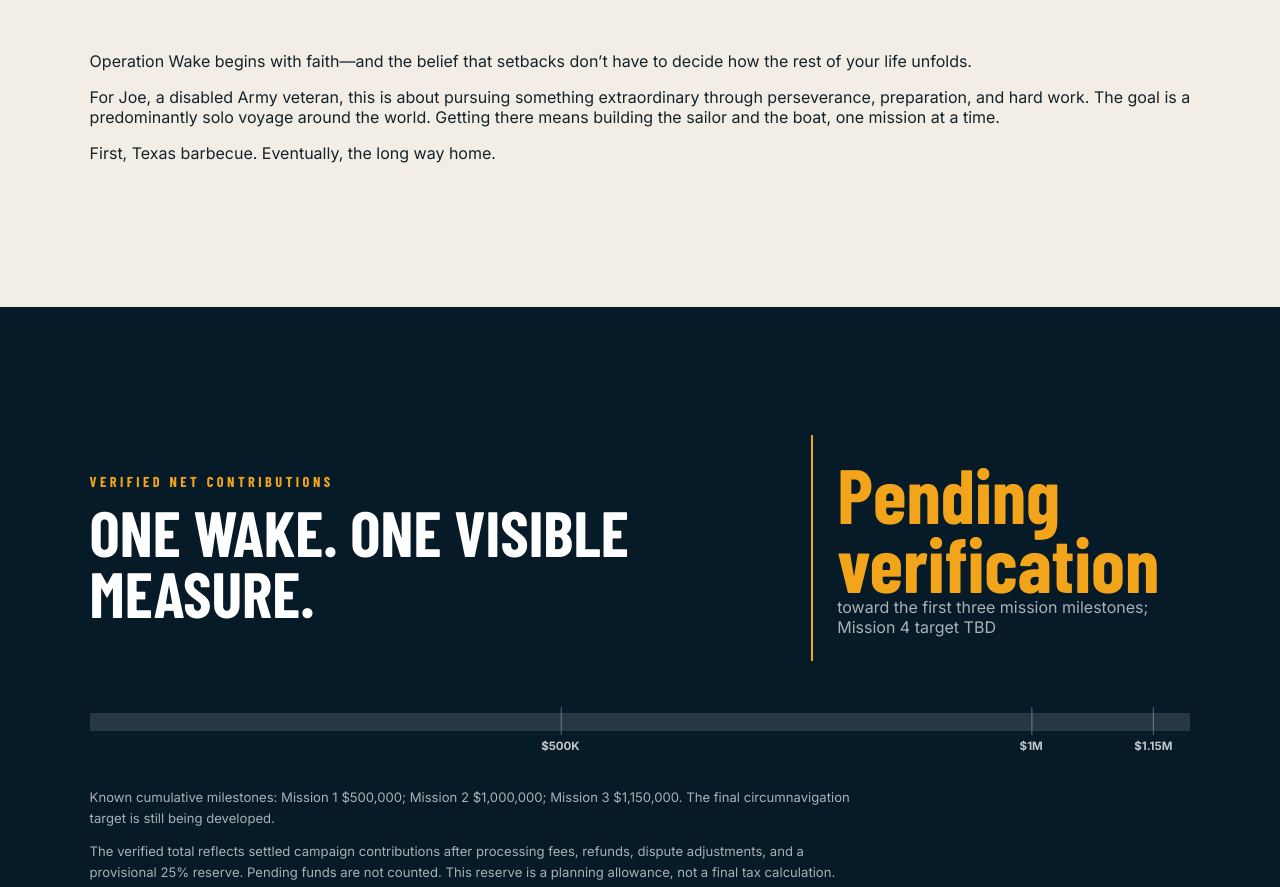
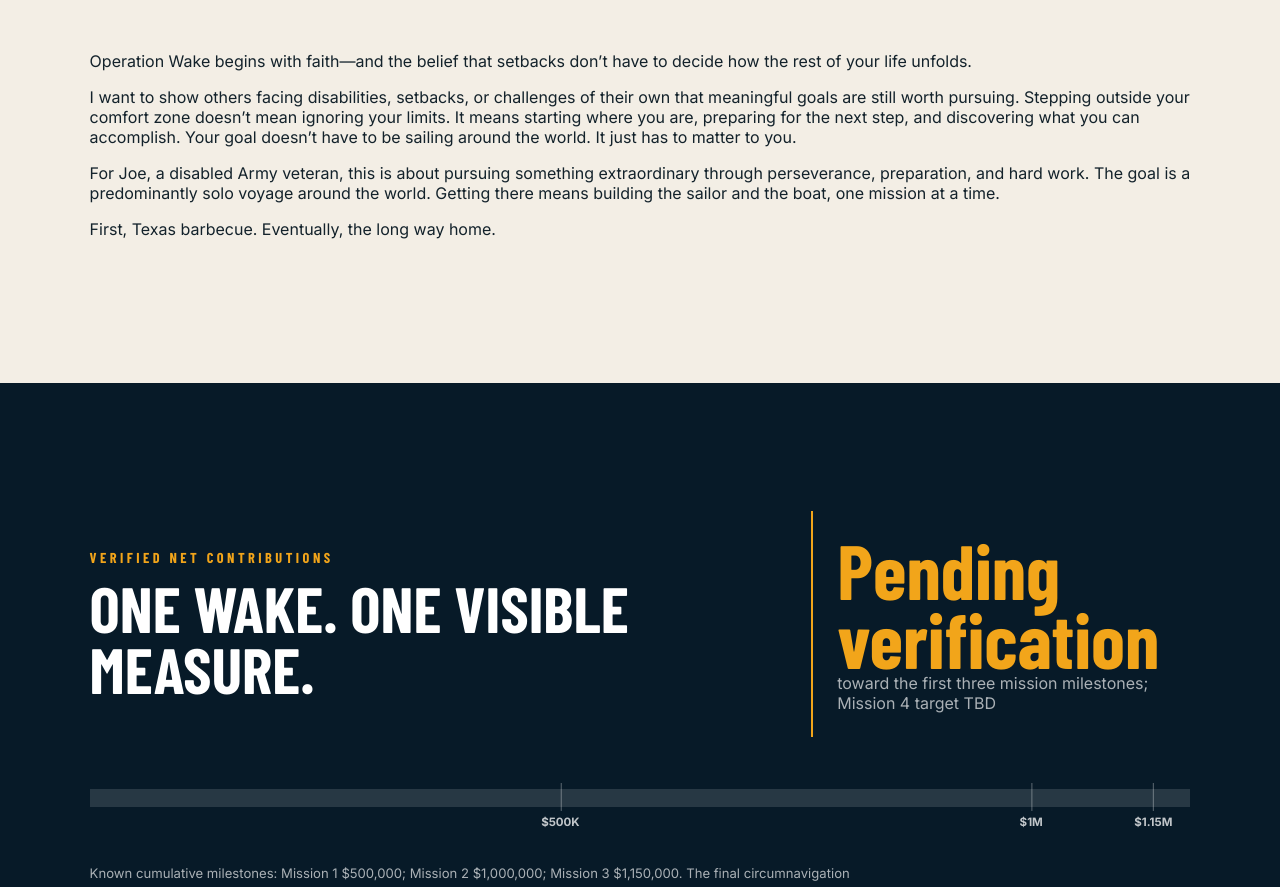
Before and after one commit to Operation-Wake/Operationwake.com, a website: page the-long-way-home.html in a window 1280 px wide. Shown: the part 962-1849 px from the top of the page. Drawn offline with nearby package versions, Linux system fonts and the light colour scheme; no server answers; a web font is replaced by a local one.

Commit message:
Add personal purpose to challenge introduction

```diff
--- a/the-long-way-home.html
+++ b/the-long-way-home.html
@@ -46,6 +46,7 @@
   <section class="section section-light" id="purpose">
     <div class="section-heading"><p class="eyebrow dark">FAITH. PERSEVERANCE. PREPARATION. HARD WORK.</p><h2>Build the sailor and the boat, one mission at a time.</h2></div>
     <p>Operation Wake begins with faith—and the belief that setbacks don’t have to decide how the rest of your life unfolds.</p>
+    <p>I want to show others facing disabilities, setbacks, or challenges of their own that meaningful goals are still worth pursuing. Stepping outside your comfort zone doesn’t mean ignoring your limits. It means starting where you are, preparing for the next step, and discovering what you can accomplish. Your goal doesn’t have to be sailing around the world. It just has to matter to you.</p>
     <p>For Joe, a disabled Army veteran, this is about pursuing something extraordinary through perseverance, preparation, and hard work. The goal is a predominantly solo voyage around the world. Getting there means building the sailor and the boat, one mission at a time.</p>
     <p>First, Texas barbecue. Eventually, the long way home.</p>
   </section>
```
